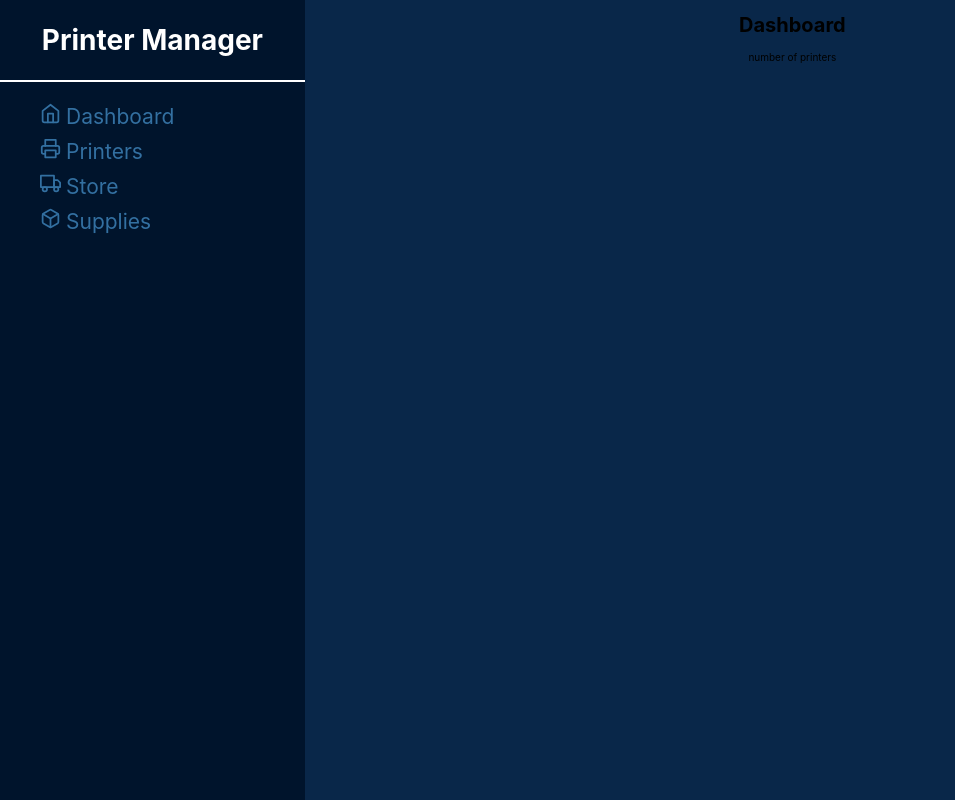
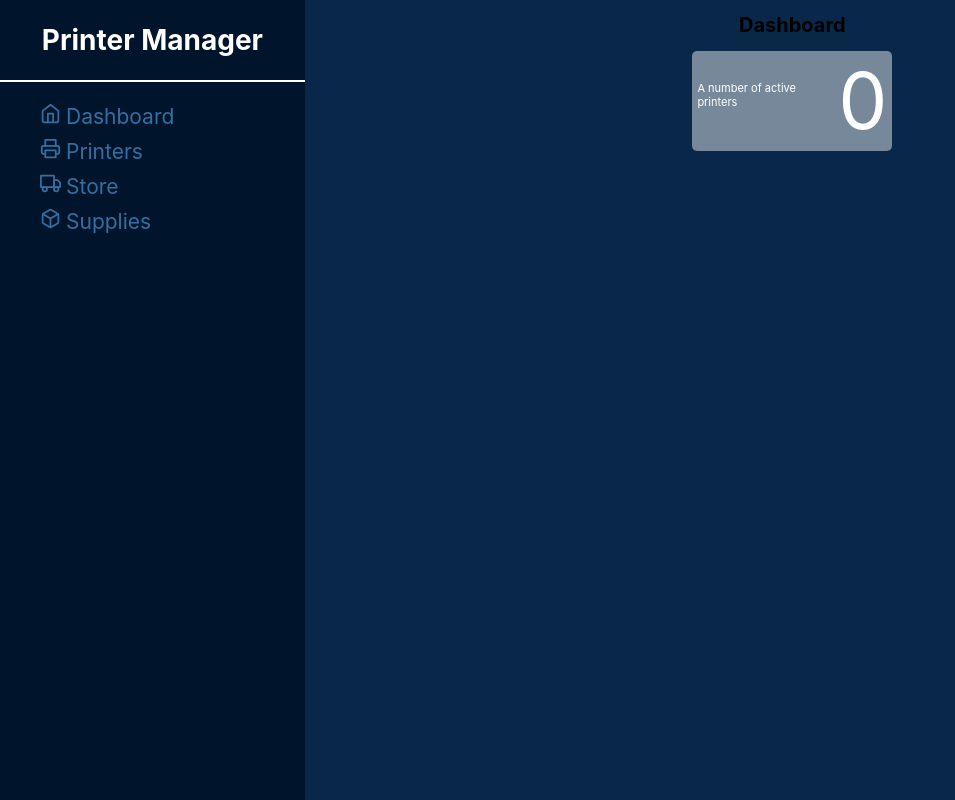
Before and after one commit to BTchorzewski/printer-manager-front, a React (Create React App) app: page / in a window 1280 px wide. Shown: the whole page, without its empty margins (0-955 px from the left). Built offline with nearby package versions, Linux system fonts and the light colour scheme; no server answers.

Commit message:
created component that display number of printers.

```diff
--- /dev/null
+++ b/src/components/Dashboard/NumberOfPrinters/NumberOfPrinters.scss
@@ -0,0 +1,21 @@
+@import "/src/sass/main";
+.NumberOfPrinters {
+  width: 20rem;
+  height: 10rem;
+  border-radius: .5rem;
+  color: $white-color;
+  background-color: $dark-color-4;
+  text-align: start;
+  display: flex;
+  align-items: flex-start;
+  padding: 1rem .5rem;
+  box-sizing: border-box;
+  &__title {
+    padding-top: 2rem;
+    font-size: 1.1rem;
+  }
+  &__number {
+    font-size: 7.8rem;
+    align-self: center;
+  }
+}
--- /dev/null
+++ b/src/components/Dashboard/NumberOfPrinters/NumberOfPrinters.tsx
@@ -0,0 +1,19 @@
+import React, { useEffect, useState } from 'react';
+import './NumberOfPrinters.scss';
+
+export function NumberOfPrinters() {
+  const [numberOfPrinters, setNumberOfPrinters] = useState(0);
+  useEffect(() => {
+    (async () => {
+      const respond = await fetch('http://localhost:3001/api/printers/stats/total');
+      const { data } = await respond.json();
+      setNumberOfPrinters(data);
+    })();
+  }, []);
+  return (
+    <div className="NumberOfPrinters">
+      <span className="NumberOfPrinters__title">A number of active printers</span>
+      <span className="NumberOfPrinters__number">{numberOfPrinters}</span>
+    </div>
+  );
+}
--- a/src/components/PrinterStats/NumberOfPrinter.scss
+++ /dev/null
@@ -1,2 +0,0 @@
-@import "/src/sass/main";
-.NumberOfPrinters {}
--- a/src/components/PrinterStats/NumberOfPrinter.tsx
+++ /dev/null
@@ -1,10 +0,0 @@
-import React from 'react';
-import './NumberOfPrinter.scss';
-
-export function NumberOfPrinter() {
-  return (
-    <div className="NumberOfPrinter">
-      number of printers
-    </div>
-  );
-}
--- a/src/pages/Dashboard/Dashboard.tsx
+++ b/src/pages/Dashboard/Dashboard.tsx
@@ -1,11 +1,11 @@
 import React from 'react';
-import { NumberOfPrinter } from '../../components/PrinterStats/NumberOfPrinter';
+import { NumberOfPrinters } from '../../components/Dashboard/NumberOfPrinters/NumberOfPrinters';
 
 export function Dashboard() {
   return (
     <div className="Dashboard">
       <h1 className="Dashboard__title">Dashboard</h1>
-      <NumberOfPrinter />
+      <NumberOfPrinters />
     </div>
   );
 }
```
Also changed, not shown: src/components/ManagePrinter/HistoryRecord.tsx (+8 -2 lines).
